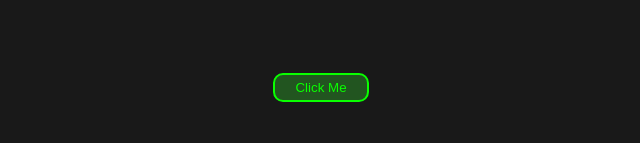
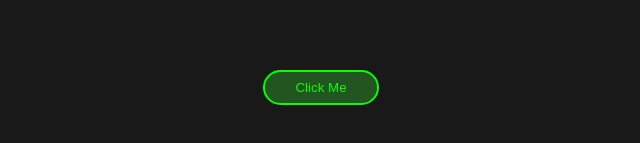
Before and after one commit to Temurprogram77/to-do-list, a React (Vite) app: page / in a window 1280 px wide. Shown: the part 321-464 px from the top of the page, without its empty margins (319-959 px from the left). Built offline with nearby package versions, Linux system fonts and the light colour scheme.

Commit message:
ended btn style

```diff
--- a/src/index.css
+++ b/src/index.css
@@ -11,9 +11,13 @@ body {
 }
 .btn {
   cursor: pointer;
-  padding: 5px 20px;
+  padding: 8px 30px;
   background: #2a892788;
   color: #09ff00;
-  border-radius: 10px;
+  border-radius: 20px;
   border: 2px solid #09ff00;
+  transition: box-shadow 0.2s;
 }
+.btn:hover {
+  box-shadow: 0 0 10px #09ff00;
+}
```
